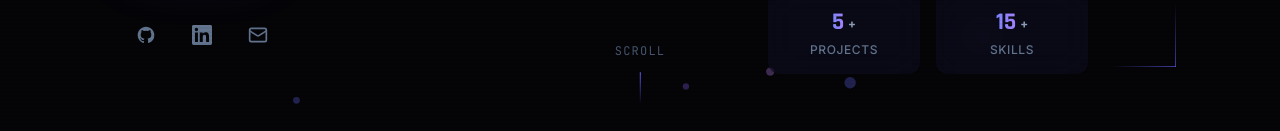
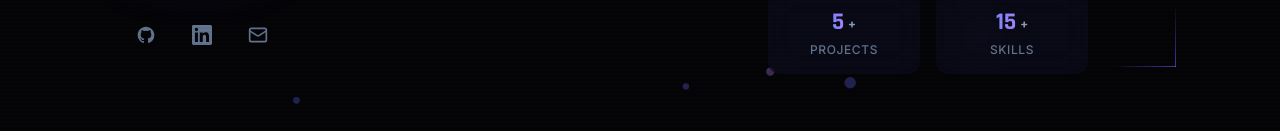
Before and after one commit to vivekxparmar/Portfolio, a React (Vite) app: page / in a window 1280 px wide. Shown: the part 669-800 px from the top of the page. Built offline with nearby package versions, Linux system fonts and the light colour scheme.

Commit message:
Scroll-Fix

```diff
--- a/src/components/sections/Hero.tsx
+++ b/src/components/sections/Hero.tsx
@@ -301,26 +301,6 @@ export default function Hero() {
           </div>
         </motion.div>
       </div>
-
-      {/* Scroll indicator */}
-      <motion.div
-        initial={{ opacity: 0 }}
-        animate={{ opacity: 1 }}
-        transition={{ delay: 1.2 }}
-        className="absolute bottom-8 left-1/2 -translate-x-1/2 flex flex-col items-center gap-2 cursor-pointer"
-      >
-        <span
-          className="text-xs text-slate-600 tracking-widest uppercase"
-          style={{ fontFamily: "JetBrains Mono, monospace" }}
-        >
-          scroll
-        </span>
-        <motion.div
-          animate={{ y: [0, 8, 0] }}
-          transition={{ repeat: Infinity, duration: 1.5 }}
-          className="w-px h-8 bg-linear-to-b from-indigo-500 to-transparent"
-        />
-      </motion.div>
     </section>
   );
 }
```
